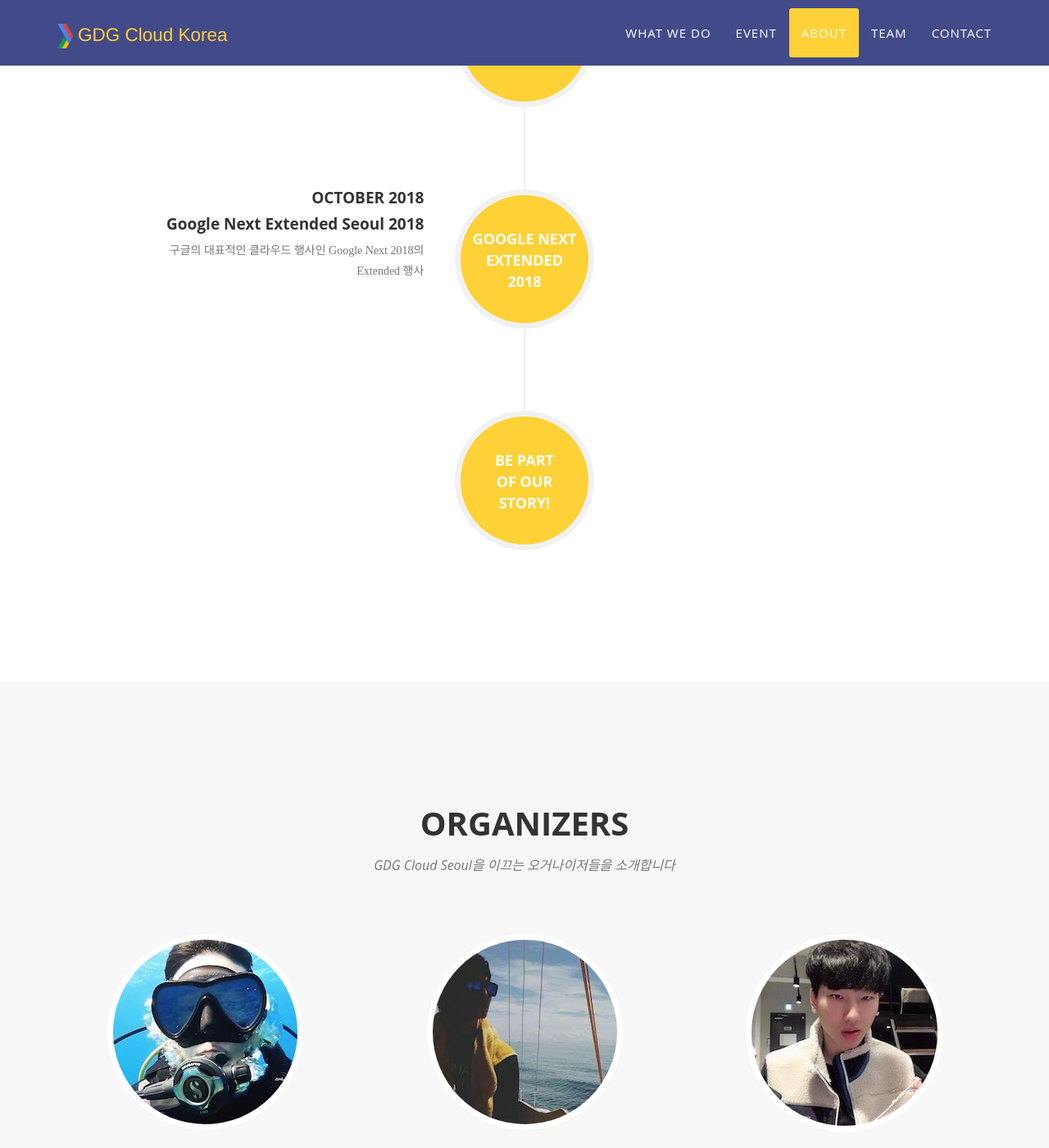
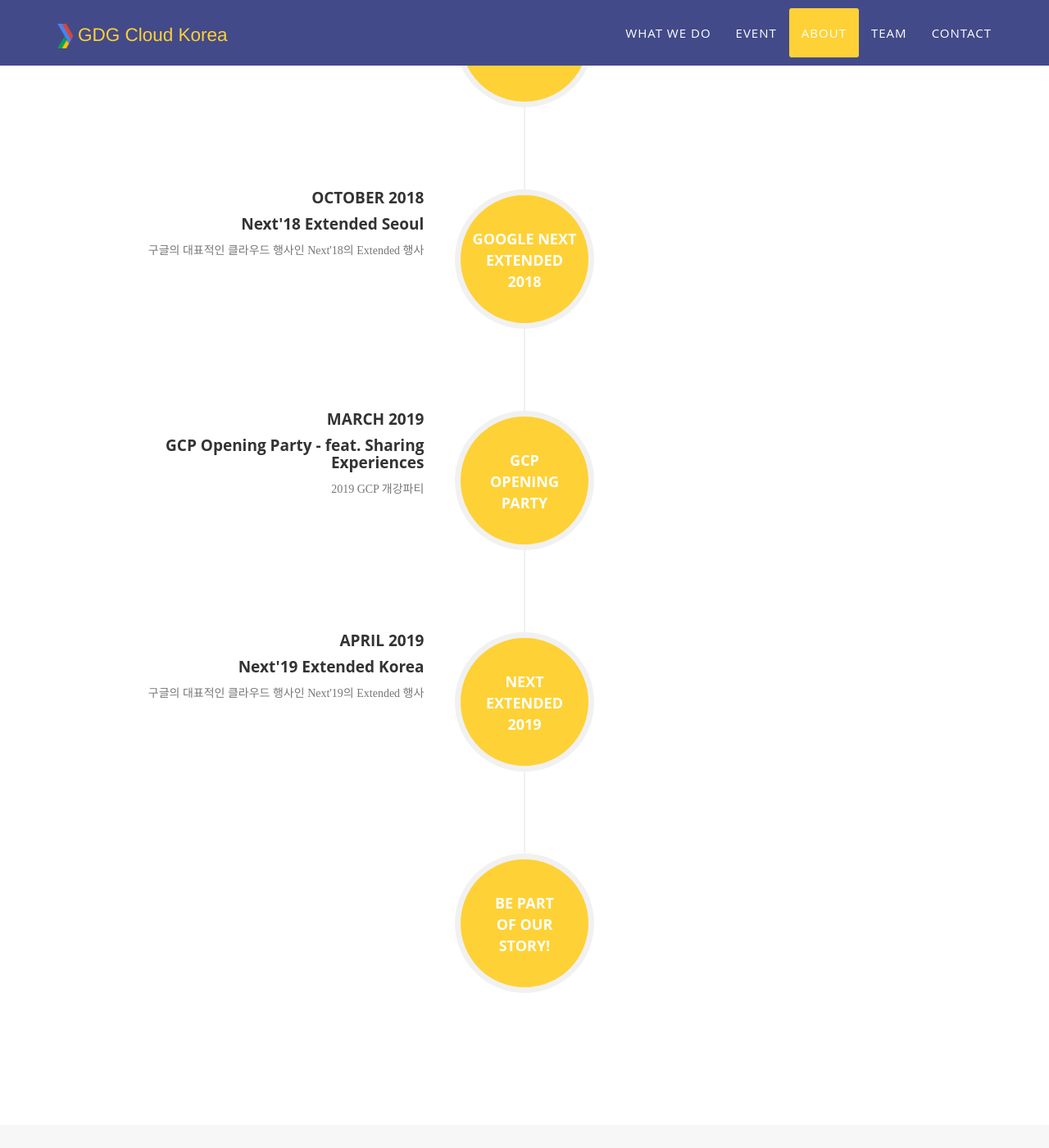
Before and after one commit to GCPUG-KR/gcpug-kr.github.com, a Jekyll site: the page built from index.html, in a window 1280 px wide and 1400 px high, scrolled down 2926 px. Shown: the whole window at 82% size. Built offline with Jekyll 4.4.1, drawn with Linux system fonts in a browser that asks for light colours; some web fonts are replaced.

Commit message:
Update history

```diff
--- a/_includes/about.html
+++ b/_includes/about.html
@@ -50,10 +50,42 @@
                             <div class="timeline-panel">
                                 <div class="timeline-heading">
                                     <h4>October 2018</h4>
-                                    <h4 class="subheading">Google Next Extended Seoul 2018</h4>
+                                    <h4 class="subheading">Next'18 Extended Seoul</h4>
                                 </div>
                                 <div class="timeline-body">
-                                    <p class="text-muted">구글의 대표적인 클라우드 행사인 Google Next 2018의 Extended 행사</p>
+                                    <p class="text-muted">구글의 대표적인 클라우드 행사인 Next'18의 Extended 행사</p>
+                                </div>
+                            </div>
+                        </li>
+                        <li>
+                            <div class="timeline-image">
+                                <h4>GCP
+                                    <br>Opening
+                                    <br>Party</h4>
+                            </div>
+                            <div class="timeline-panel">
+                                <div class="timeline-heading">
+                                    <h4>March 2019</h4>
+                                    <h4 class="subheading">GCP Opening Party - feat. Sharing Experiences</h4>
+                                </div>
+                                <div class="timeline-body">
+                                    <p class="text-muted">2019 GCP 개강파티</p>
+                                </div>
+                            </div>
+                        </li>
+                        <li>
+                            <div class="timeline-image">
+                                <h4>NEXT
+                                    <br>Extended
+                                    <br>2019</h4>
+                            </div>
+                            <div class="timeline-panel">
+                                <div class="timeline-heading">
+                                    <h4>April 2019</h4>
+                                    <h4 class="subheading">Next'19 Extended Korea</h4>
+                                </div>
+                                <div class="timeline-body">
+                                    <p class="text-muted">구글의 대표적인 클라우드 행사인 Next'19의 Extended 행사</p>
                                 </div>
                             </div>
                         </li>
```
